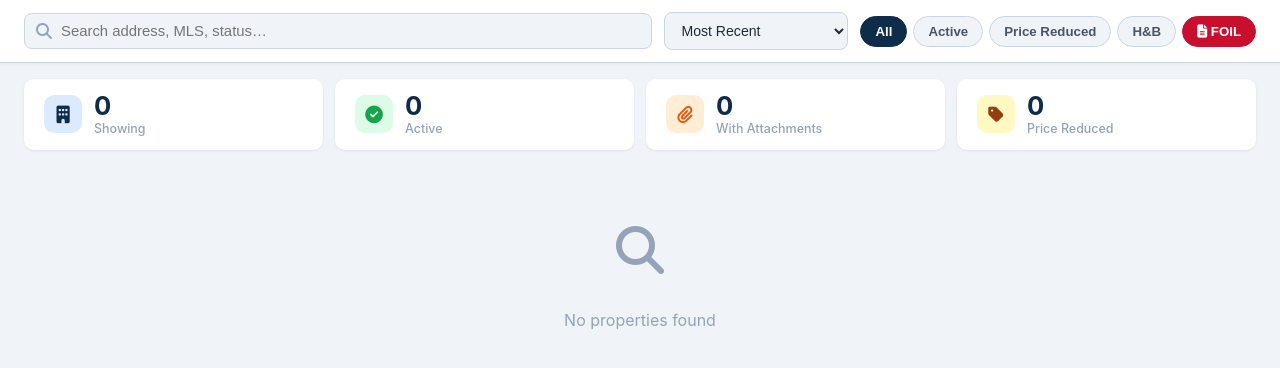
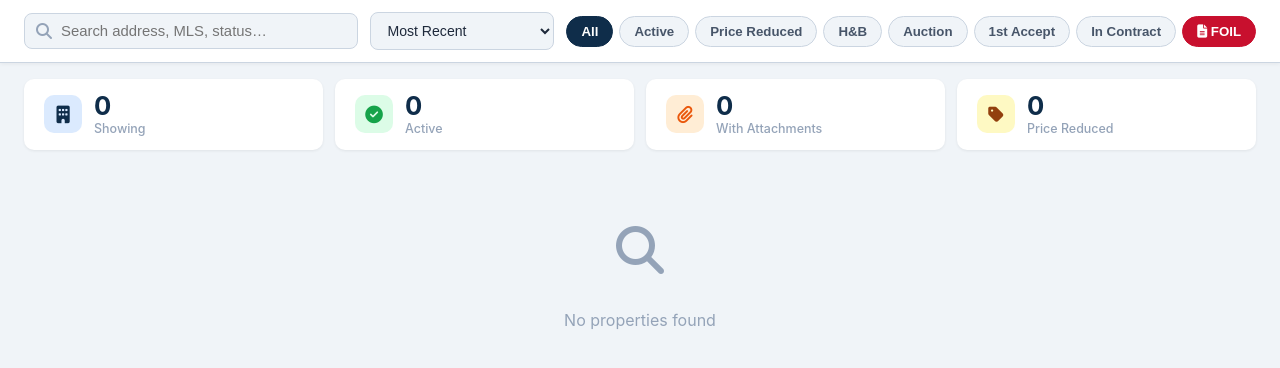
Before and after one commit to Locnar68/island-realty-v4, a Flask app: page / in a window 1280 px wide. Shown: the part 75-443 px from the top of the page. Run offline with Flask 3, Linux system fonts and the light colour scheme; data that the repository does not hold is empty; some libraries are stand-ins or nearby versions.

Commit message:
Add missing filter buttons: Auction, 1st Accept, In Contract

```diff
--- a/app/templates/dashboard.html
+++ b/app/templates/dashboard.html
@@ -349,10 +349,9 @@
             <button class="filter-btn" onclick="doFilter('Active', event)">Active</button>
             <button class="filter-btn" onclick="doFilter('Price Reduction', event)">Price Reduced</button>
             <button class="filter-btn" onclick="doFilter('Highest & Best', event)">H&amp;B</button>
-
-
-
-
+            <button class="filter-btn" onclick="doFilter('Auction Available', event)">Auction</button>
+            <button class="filter-btn" onclick="doFilter('First Accepted', event)">1st Accept</button>
+            <button class="filter-btn" onclick="doFilter('In Contract', event)">In Contract</button>
 
             <button class="filter-btn" onclick="doFilter('FOIL', event)" style="background:#c8102e;color:white;border-color:#c8102e;font-weight:700;"><i class="fas fa-file-alt"></i> FOIL</button>
         </div>
```
